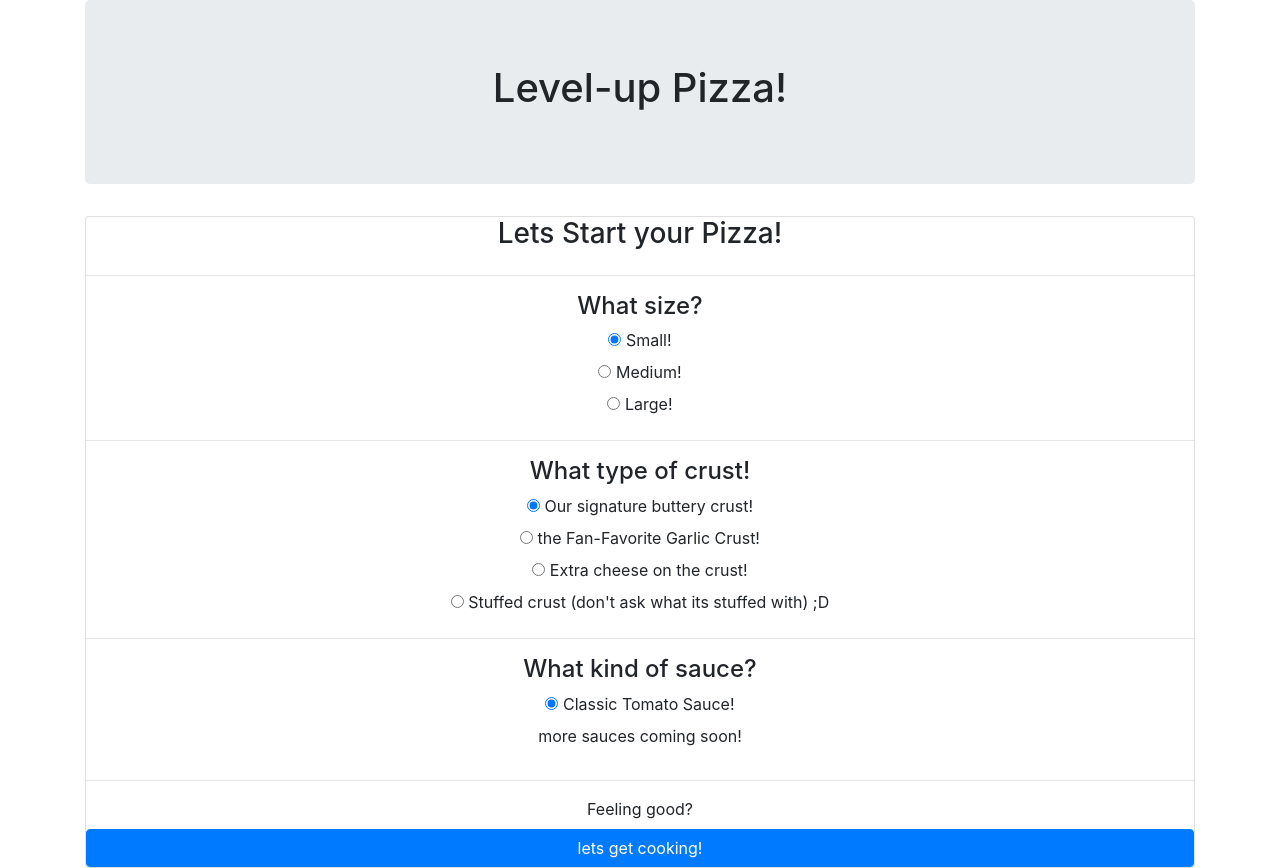
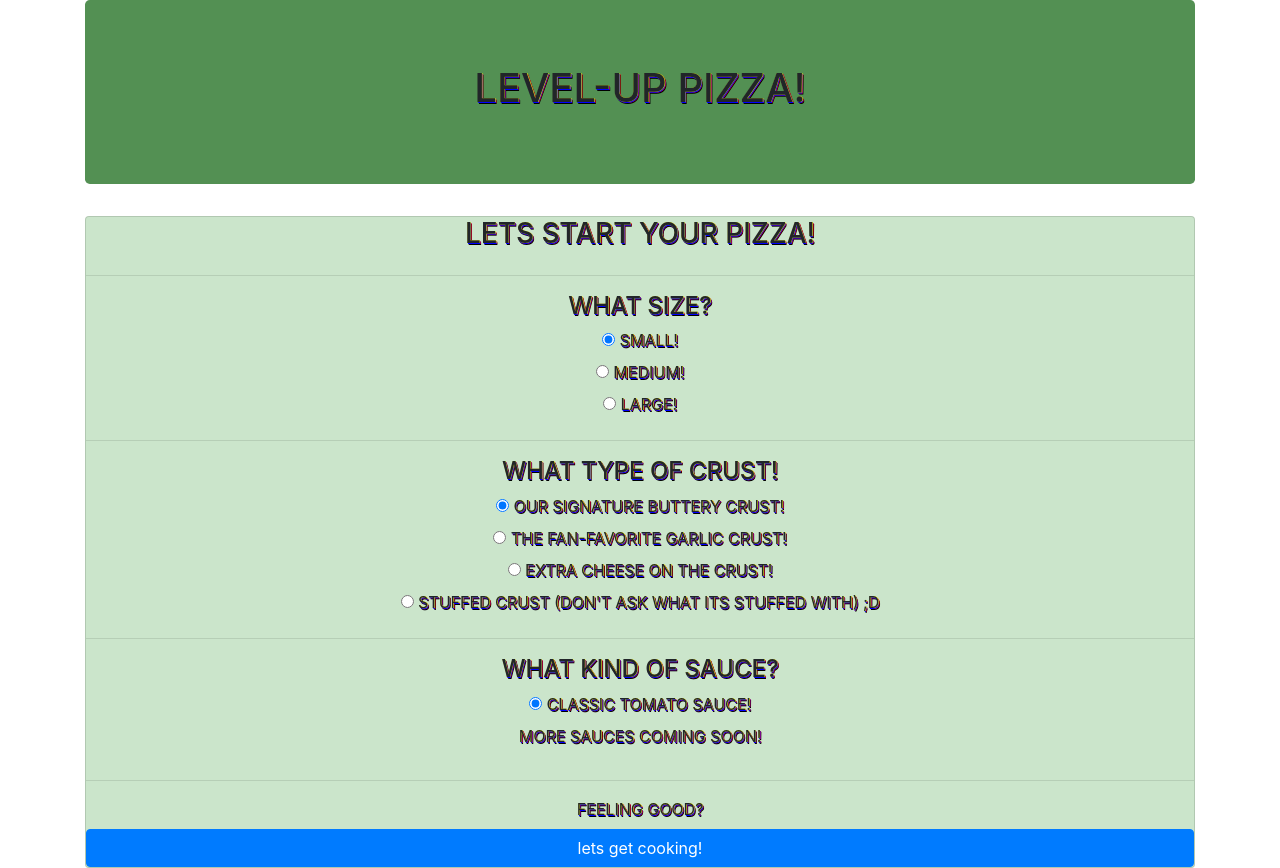
Before and after one commit to CharWeber/Pizza-Parlor, a plain HTML site: page index.html in a window 1280 px wide. Drawn offline with Linux system fonts and the light colour scheme.

Commit message:
added headers, styling to card text

```diff
--- a/css/styles.css
+++ b/css/styles.css
@@ -5,7 +5,15 @@
   display:show;
 }
 .card{
+  background-color: rgba(0, 128, 0, 0.204);
   text-align: center;
+  text-shadow:
+  0.025em 0.025em 0 yellow,
+  0.05em 0.05em 0 blue,
+  0.075em 0.075em 0 red,
+  0.1em 0.1em 0 black;
+
+  text-transform: uppercase;
 }
 ul{
   text-align: center;
@@ -13,4 +21,12 @@ ul{
 }
 .jumbotron{
   text-align: center;
+  background-color: rgb(83, 144, 83);
+  text-shadow:
+  0.025em 0.025em 0 yellow,
+  0.05em 0.05em 0 blue,
+  0.075em 0.075em 0 red,
+  0.1em 0.1em 0 black;
+
+  text-transform: uppercase;
 }
```
Also changed, not shown: img/37568050-pizza-pixel-art-pattern-seamless-fast-food-8bit-background-video-game-old-school-digital-graphics-ornament.jpg (added).
